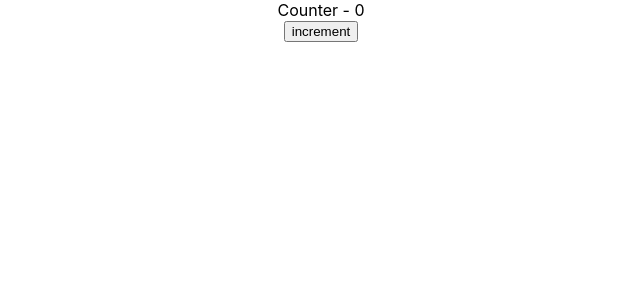
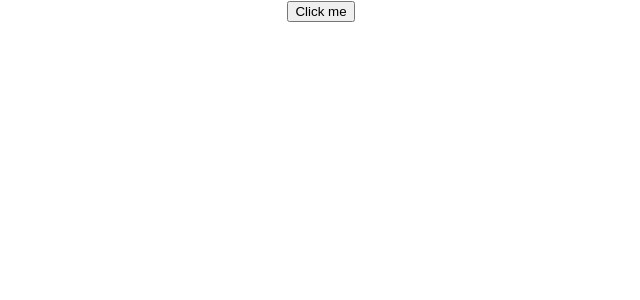
Before and after one commit to mehedimahid/React-JS, a React (Create React App) app in the folder my-app/: page / in a window 1280 px wide. Shown: the top 300 px of the page, without its empty margins (319-959 px from the left). Built offline with nearby package versions, Linux system fonts and the light colour scheme.

Commit message:
Event handeler

```diff
--- a/my-app/src/App.js
+++ b/my-app/src/App.js
@@ -8,11 +8,17 @@ import Hellojsx from './component/whyJSX';
 import Withoutjsx from './component/whyJSX';
 import Message from './component/Message';
 import Counter from './component/Counter';
+import FunctionClick from './component/FunctionClick';
+import ClassClick from './component/ClassClick';
 
 function App() {
   return (
     <div className="App">
-      <Counter/>
+      {/* <Hello name = 'Diana' heroName = 'Wonder Woman'/>
+      <Welcome name = 'Diana ' heroName = 'Wonder Woman'/> */}
+      {/* <Counter/> */}
+      {/* <FunctionClick/> */}
+      <ClassClick/>
     </div>
   );
 }
--- /dev/null
+++ b/my-app/src/component/ClassClick.js
@@ -0,0 +1,19 @@
+import React, { Component } from 'react'
+
+class ClassClick extends Component {
+
+   clickHandeler(){
+      console.log('Button Clicked')
+   }
+
+   render() {
+    return (
+      <div>
+        <button onClick={this.clickHandeler}> Click me</button>
+      </div>
+    )
+  }
+}
+
+export default ClassClick
+//tutorial number 13
--- a/my-app/src/component/Counter.js
+++ b/my-app/src/component/Counter.js
@@ -10,15 +10,27 @@ constructor(props) {
 }
 
    increment() {
-      this.setState({
-         count: this.state.count +1
-   })
-}
+  //     this.setState({
+  //        count: this.state.count +1
+  //  })
+     this.setState((prevState) => ({
+       count: prevState.count +1
+     }))
+  }
+
+  incrementFive() {
+    this.increment()
+    this.increment()
+    this.increment()
+    this.increment()
+    this.increment()
+  }
   render() {
     return (
       <div>
-          <div> Counter - {this.state.count}</div>
-          <button onClick={() => this.increment()}> increment</button>
+          <p> Counter - {this.state.count}</p>
+          {/* <button onClick={() => this.increment()}> increment</button> */}
+          <button onClick={() => this.incrementFive()}> increment</button>
       </div>
     )
   }
--- /dev/null
+++ b/my-app/src/component/FunctionClick.js
@@ -0,0 +1,15 @@
+import React from 'react'
+
+function FunctionClick() {
+   function evenHandeler() {
+      console.log('Button Clicked')
+   }
+  return (
+    <div>
+      <button onClick={evenHandeler}> Cllick</button>
+    </div>
+  )
+}
+
+export default FunctionClick
+//tutorial number 13
--- a/my-app/src/component/Hello.js
+++ b/my-app/src/component/Hello.js
@@ -8,10 +8,11 @@ import React from "react";
 // }
 
 const Hello = (props) => {
+   const {name, heroName} = props
    return (
       <div>
-         <h1>Hello {props.name} as a {props.heroName} </h1>
-         {props.children}
+         <h1>Hello {name} also known as a {heroName} </h1>
+         {/* {props.children} */}
       </div>
    )
 }
--- a/my-app/src/component/Welcome.js
+++ b/my-app/src/component/Welcome.js
@@ -4,10 +4,14 @@
 import React, { Component } from 'react'
 
 class Welcome extends Component {
-  render(){
+
+  render() {
+    const {name, heroName } = this.props
     return (
-      <h1>Welcome {this.props.name}
-        also know as {this.props.heroName}
+      <h1>
+        {/* Welcome {this.props.name} */}
+        Welcome {name}{/*//এভাবে দিলে destruct করতে হবে   */}
+        also know as {this.props.heroName}{/*//এভাবে দিলে destruct এর প্রয়োজন নাই  */}
       </h1>
     )
   }
```
